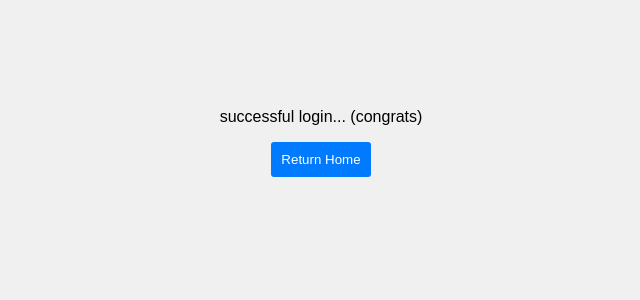
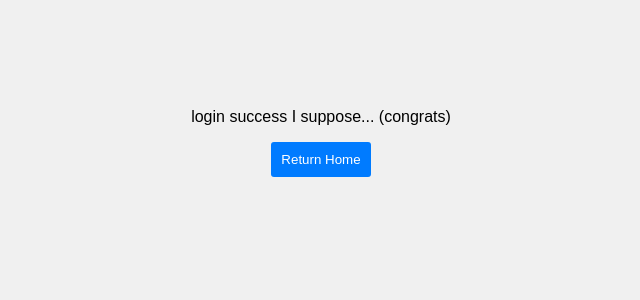
Before and after one commit to alibobi/woo-capstone, a Python web app: template secure-server/server/templates/login_success.html in a window 1280 px wide. Shown: the part 271-571 px from the top of the page, without its empty margins (319-959 px from the left). Run offline with Jinja, Linux system fonts and the light colour scheme; the template is opened without the code that fills it, so the values that code supplies are empty.

Commit message:
login_success updates

```diff
--- a/secure-server/server/templates/login_success.html
+++ b/secure-server/server/templates/login_success.html
@@ -39,7 +39,7 @@
     <div class="container">
         <div class="login_success">
             <p>
-                successful login... (congrats)
+                login success I suppose... (congrats)
             </p>
 
             <button onclick="window.location.href = 'home.html';" id="myButton" class="float-left submit-button">Return Home</button>
```
